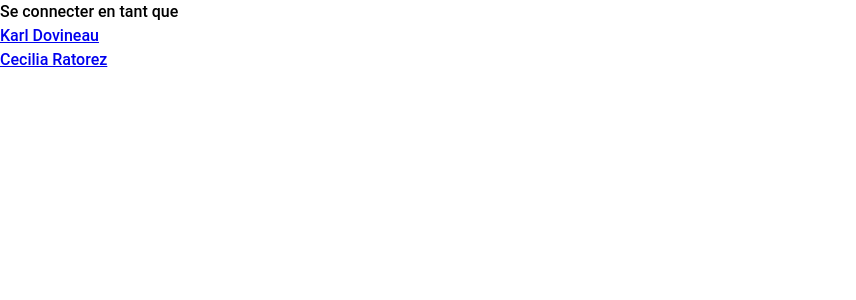
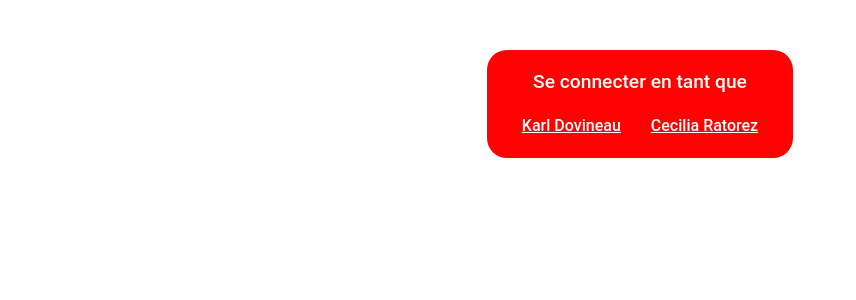
Before and after one commit to EsseB92/OCReactProjet12_SportSee-frontend, a React (Create React App) app: page / in a window 1280 px wide. Shown: the top 300 px of the page, without its empty margins (0-856 px from the left). Built offline with nearby package versions, Linux system fonts and the light colour scheme.

Commit message:
Design connection page

```diff
--- a/src/pages/Connexion.jsx
+++ b/src/pages/Connexion.jsx
@@ -1,14 +1,20 @@
-import { NavLink } from 'react-router-dom';
+import { NavLink } from "react-router-dom";
 
 const Connexion = () => {
-    return (
-        <>
-            <p>Se connecter en tant que</p>
-            <NavLink to={`/user/12/`}>Karl Dovineau</NavLink>
-            <br />
-            <NavLink to={`/user/18/`}>Cecilia Ratorez</NavLink>
-        </>
-    );
+  return (
+    <div className="connection">
+      <div className="container">
+        <h1>Se connecter en tant que</h1>
+        <NavLink className="link" to={`/user/12/`}>
+          Karl Dovineau
+        </NavLink>
+
+        <NavLink className="link" to={`/user/18/`}>
+          Cecilia Ratorez
+        </NavLink>
+      </div>
+    </div>
+  );
 };
 
 export default Connexion;
--- a/src/styles/main.scss
+++ b/src/styles/main.scss
@@ -1,19 +1,10 @@
-@import
-    './base/reset',
-    './base/base';
+@import "./base/reset", "./base/base";
 
-@import
-    './layout/header';
+@import "./layout/header";
 
-@import
-    './components/loading-spinner',
-    './components/activity',
-    './components/card',
-    './components/horizontal-nav',
-    './components/vertical-nav',
-    './components/bar-graph',
-    './components/pie-graph',
-    './components/line-graph';
+@import "./components/loading-spinner", "./components/activity",
+  "./components/card", "./components/horizontal-nav",
+  "./components/vertical-nav", "./components/bar-graph",
+  "./components/pie-graph", "./components/line-graph";
 
-@import
-    './pages/home';
+@import "./pages/home", "./pages/connexion";
--- a/src/styles/pages/_connexion.scss
+++ b/src/styles/pages/_connexion.scss
@@ -0,0 +1,28 @@
+.connection {
+  margin-top: 50px;
+  display: flex;
+  justify-content: center;
+
+  .container {
+    background-color: #ff0101;
+    width: fit-content;
+    color: white;
+    border-radius: 20px;
+    padding: 20px;
+    text-align: center;
+  }
+
+  h1 {
+    font-size: larger;
+    margin-bottom: 20px;
+  }
+
+  .link {
+    margin: 15px;
+    color: white;
+
+    &:hover {
+      color: black;
+    }
+  }
+}
```
